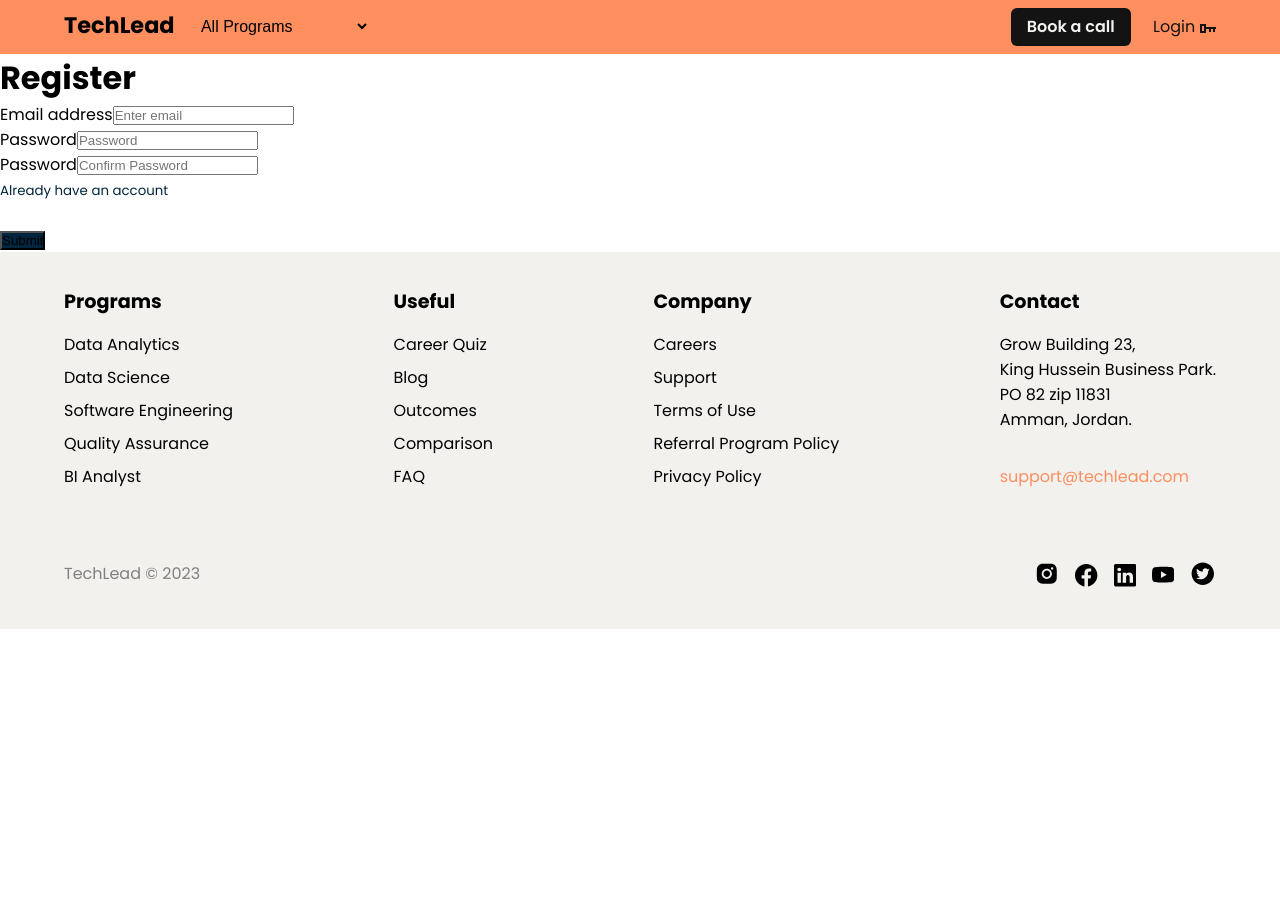
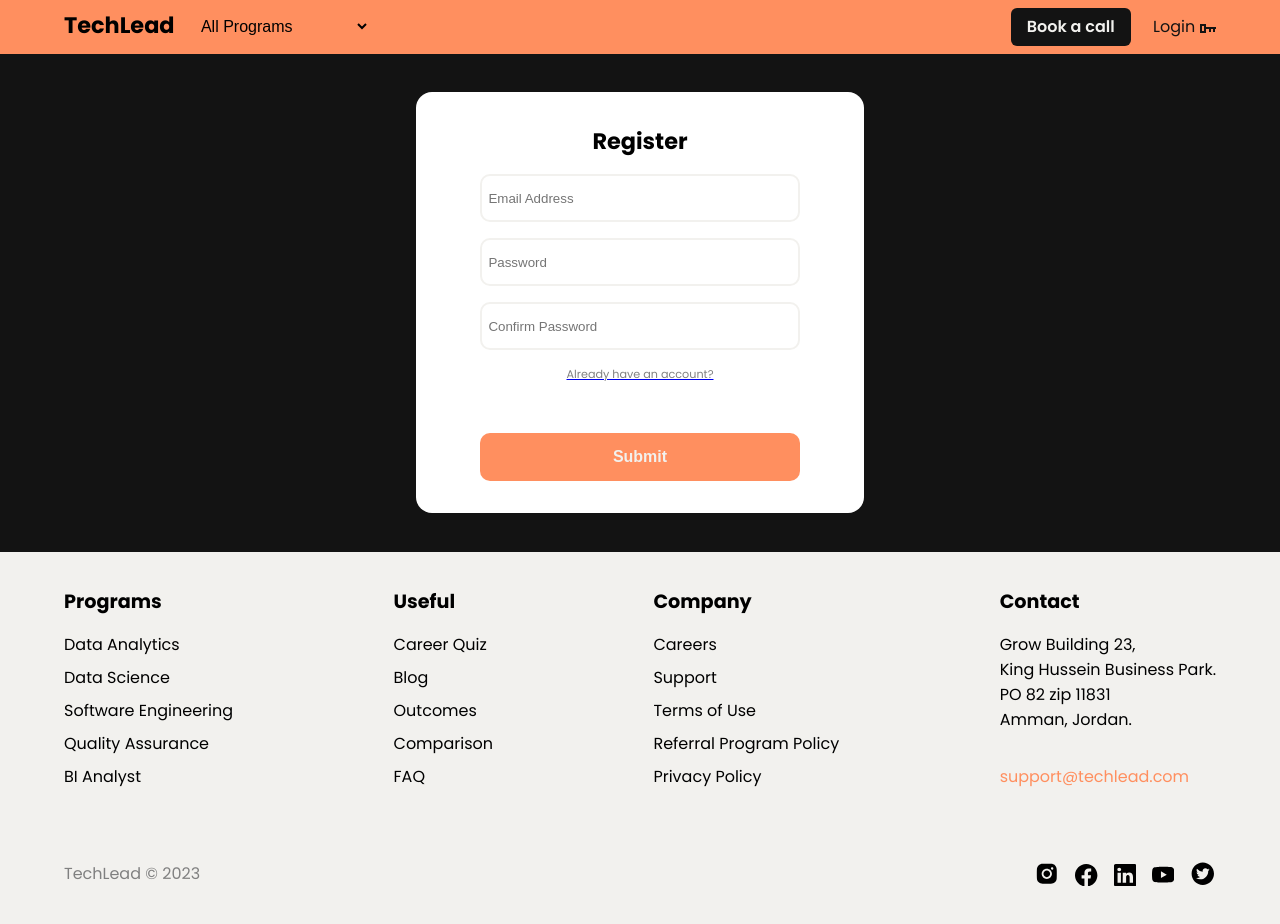
Before and after one commit to Abeer-Yahya/React_Task5, a React (Create React App) app: page /register in a window 1280 px wide. Shown: the top 924 px of the page. Before the commit the page ends 800 px from the top, so only its background shows below. Built offline with nearby package versions, Linux system fonts and the light colour scheme.

Commit message:
Fixed login and register forms style

```diff
--- a/package.json
+++ b/package.json
@@ -6,11 +6,9 @@
     "@testing-library/jest-dom": "^5.16.5",
     "@testing-library/react": "^13.4.0",
     "@testing-library/user-event": "^13.5.0",
-    "gapi-script": "^1.2.0",
     "react": "^18.2.0",
     "react-cookie": "^4.1.1",
     "react-dom": "^18.2.0",
-    "react-google-login": "^5.2.2",
     "react-icons": "^4.8.0",
     "react-router-dom": "^6.10.0",
     "react-scripts": "5.0.1",
--- /dev/null
+++ b/src/assets/scss/components/_form.scss
@@ -0,0 +1,36 @@
+.loginForm {
+  margin: 2.4rem auto;
+  background-color: #ffff;
+  width: 28rem;
+  padding: 2rem;
+  border-radius: 16px;
+  text-align: center;
+  h5 {
+    font-size: 1.4rem;
+    margin-bottom: 1rem;
+  }
+  input {
+    width: 20rem;
+    height: 3rem;
+    margin-bottom: 1rem;
+    padding-left: 0.4rem;
+    border: 2px solid $gray_color;
+    border-radius: 10px;
+  }
+  button {
+    width: 20rem;
+    height: 3rem;
+    border: none;
+    border-radius: 10px;
+    background-color: $primary_color;
+    color: $gray_color;
+    font-size: 1rem;
+    font-weight: 600;
+  }
+  p {
+    width: 20rem;
+    margin: 0 auto;
+    font-size: 0.7rem;
+    color: gray;
+  }
+}
--- /dev/null
+++ b/src/assets/scss/pages/_register-style.scss
@@ -0,0 +1,11 @@
+@import "../components/form";
+* {
+  margin: 0;
+  padding: 0;
+  box-sizing: border-box;
+}
+
+body {
+  font-family: $font;
+  background-color: $text_color;
+}
--- a/src/assets/scss/root.css
+++ b/src/assets/scss/root.css
@@ -312,4 +312,52 @@ footer .subFooter .icon {
 
 body {
   font-family: "Poppins", sans-serif;
+}
+
+.loginForm {
+  margin: 2.4rem auto;
+  background-color: white;
+  width: 28rem;
+  padding: 2rem;
+  border-radius: 16px;
+  text-align: center;
+}
+.loginForm h5 {
+  font-size: 1.4rem;
+  margin-bottom: 1rem;
+}
+.loginForm input {
+  width: 20rem;
+  height: 3rem;
+  margin-bottom: 1rem;
+  padding-left: 0.4rem;
+  border: 2px solid #f2f1ee;
+  border-radius: 10px;
+}
+.loginForm button {
+  width: 20rem;
+  height: 3rem;
+  border: none;
+  border-radius: 10px;
+  background-color: #ff8f5f;
+  color: #f2f1ee;
+  font-size: 1rem;
+  font-weight: 600;
+}
+.loginForm p {
+  width: 20rem;
+  margin: 0 auto;
+  font-size: 0.7rem;
+  color: gray;
+}
+
+* {
+  margin: 0;
+  padding: 0;
+  box-sizing: border-box;
+}
+
+body {
+  font-family: "Poppins", sans-serif;
+  background-color: #131313;
 }/*# sourceMappingURL=root.css.map */
--- a/src/assets/scss/root.scss
+++ b/src/assets/scss/root.scss
@@ -1 +1,2 @@
 @import "./pages/landing-style";
+@import "./pages/register-style";
--- a/src/pages/login.jsx
+++ b/src/pages/login.jsx
@@ -28,35 +28,20 @@ export default function Login() {
   };
 
   return (
-    <div className="mt-5  login-form">
-      <h1>Login</h1>
+    <div className="loginForm">
+      <h5>Login</h5>
       <form>
-        <div className="mb-3" controlId="formBasicEmail">
-          <label>Email address</label>
-          <input id={"email"} type="email" placeholder="Enter email" />
-        </div>
+        <input id={"email"} type="email" placeholder="Email Address" />
 
-        <div className="mb-3" controlId="formBasicPassword">
-          <label>Password</label>
-          <input id={"password"} type={"password"} placeholder="Password" />
-        </div>
-        <Link
-          to="/register"
-          className="text-gray-800 hover:shadow-lg"
-          style={{ textDecoration: "none", color: "#00253e " }}
-        >
-          <small>Create new account</small>
+        <input id={"password"} type={"password"} placeholder="Password" />
+        <Link to="/register">
+          <p>Create new account</p>
           <br></br>
         </Link>
         <br></br>
-        <button
-          style={{ backgroundColor: "#00253e ", marginBottom: "1rem" }}
-          type="button"
-          onClick={handelSubmit}
-        >
+        <button type="button" onClick={handelSubmit}>
           Submit
         </button>
-        <p style={{ color: "#00253e" }}>OR</p>
       </form>
     </div>
   );
--- a/src/pages/register.jsx
+++ b/src/pages/register.jsx
@@ -22,7 +22,6 @@ const Register = () => {
       patterns.password.test(password) &&
       password == ConfirmPassword
     ) {
-      console.log("test");
       if (checkEmail(email)) {
         let newUser = { email: email, password: password };
         setAllusersArray([...allUsersArray, newUser]);
@@ -49,41 +48,30 @@ const Register = () => {
   }
 
   return (
-    <div className="mt-5 login-form">
-      <h1>Register</h1>
+    <div className=" loginForm">
+      <h5>Register</h5>
       <form>
-        <div className="mb-3" controlId="formBasicEmail">
-          <label>Email address</label>
-          <input id={"email"} type="email" placeholder="Enter email" />
+        <div>
+          <input id={"email"} type="email" placeholder="Email Address" />
         </div>
 
-        <div className="mb-3" controlId="formBasicPassword">
-          <label>Password</label>
+        <div>
           <input id={"password"} type="password" placeholder="Password" />
         </div>
 
-        <div className="mb-3" controlId="formBasicPassword">
-          <label>Password</label>
+        <div>
           <input
             id={"ConfirmPassword"}
             type="password"
             placeholder="Confirm Password"
           />
         </div>
-        <Link
-          to="/login"
-          className="text-gray-800 hover:shadow-lg"
-          style={{ textDecoration: "none", color: "#00253e " }}
-        >
-          <small>Already have an account</small>
+        <Link to="/login">
+          <p>Already have an account?</p>
           <br></br>
         </Link>
         <br></br>
-        <button
-          style={{ backgroundColor: "#00253e " }}
-          type="button"
-          onClick={handelSubmit}
-        >
+        <button type="button" onClick={handelSubmit}>
           Submit
         </button>
       </form>
```
Also changed, not shown: 2 other files (tests, documents, lock files or other folders).
